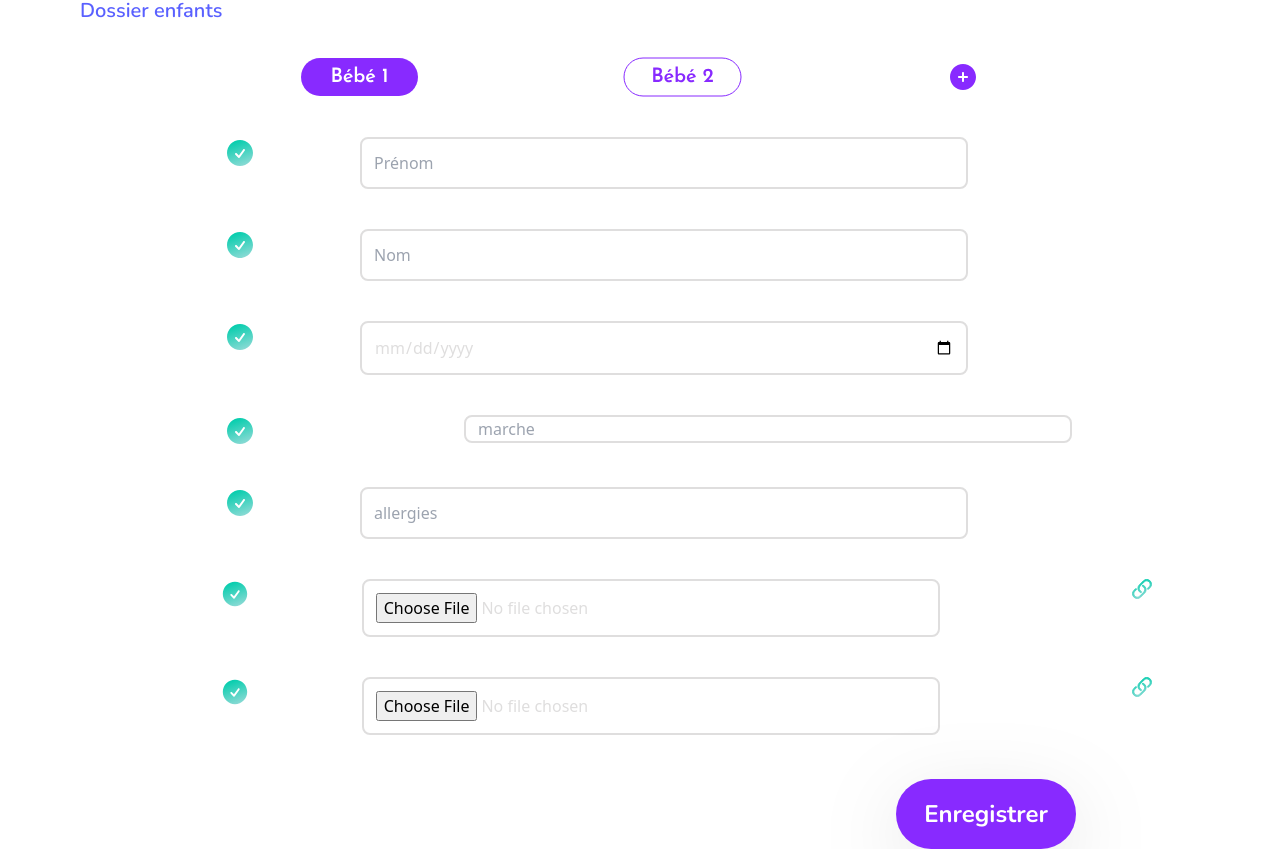
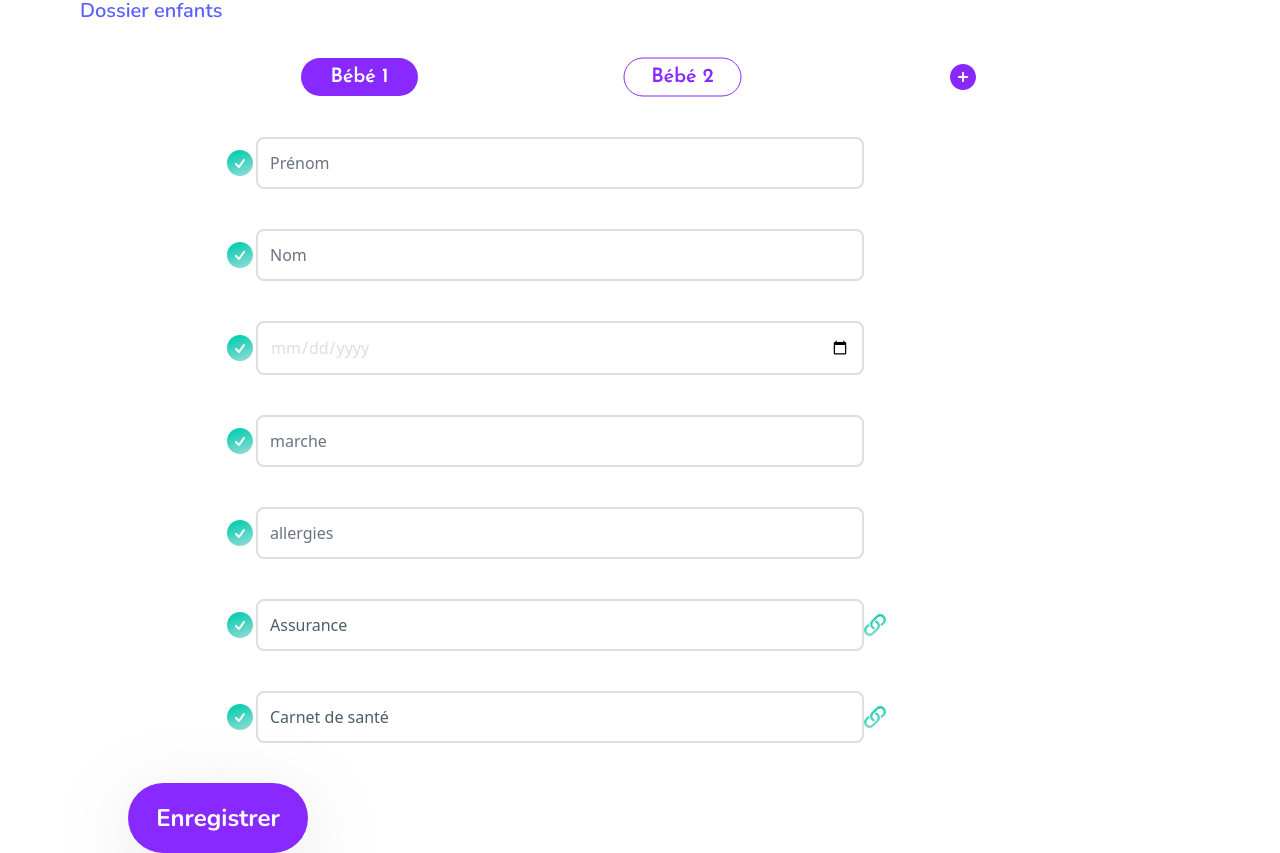
Before and after one commit to WildCodeSchool/2022-11-JS-RemoteFR-Geekrew-P3-NounouLink, a React (Vite) app in the folder frontend/: page /formulaireenfant in a window 1280 px wide. Shown: the part 256-1109 px from the top of the page. Built offline with nearby package versions, Linux system fonts and the light colour scheme; no server answers; the HTML template or start-up script is replaced by a standard one.

Commit message:
Css FormEnfant + Delete createToken

```diff
--- a/frontend/src/pages/FormulaireEnfant.jsx
+++ b/frontend/src/pages/FormulaireEnfant.jsx
@@ -19,7 +19,6 @@ function FormulaireEnfant() {
   const [allergie, setAllergie] = useState(null);
   const [insurance, setInsurance] = useState([]);
   const [healthbook, setHealthBook] = useState([]);
-
   const { userId, parentId, childrenId } = useUserContext();
 
   const parentsIdparents = parentId;
@@ -49,32 +48,6 @@ function FormulaireEnfant() {
     }
   }, []);
 
-  // const childrenFile = {
-  //   firstname,
-  //   lastname,
-  //   birthdate,
-  //   canwalk,
-  //   allergie,
-  //   parentsIdparents,
-  //   parentsUsersIdusers,
-  // };
-  // const handleSubmit = (event) => {
-  //   event.preventDefault();
-
-  //   userAPI
-  //     .post(`/api/enfants`, childrenFile)
-  //     .then((response) => {
-  //       setChildrenId(response.data.childrenId);
-  //       toast.success("Le dossier a été enregistré avec succès !");
-  //       navigate("/recherche");
-  //     })
-  //     .catch((error) => {
-  //       console.error(error);
-  //       toast.error(
-  //         "Une erreur est survenue lors de l'enregistrement du dossier."
-  //       );
-  //     });
-  // };
   const uploadInsurance = (evt) => {
     evt.preventDefault();
     const formData = new FormData();
@@ -113,17 +86,14 @@ function FormulaireEnfant() {
         <img src={btnbaby2} alt="button baby 2" />
         <img src={plusCircle} alt="plus circle" />
       </div>
-      <form
-        className=" text-grey-input grid  gap-7 space-between justify-center lg:grid lg:grid-cols-1 lg:gap-10 lg:w-4/5 ml-auto mr-auto"
-        // onSubmit={handleSubmit}
-      >
+      <form className=" text-grey-input grid  gap-7 space-between justify-center lg:grid lg:grid-cols-1 lg:gap-10 lg:w-4/5 ml-auto mr-auto">
         <label
           htmlFor="firstname"
-          className="flex flex-row mr-2 ml-7 lg:ml-24 lg:mr-4"
+          className="flex flex-row items-center mr-2 ml-7 lg:ml-24 lg:mr-4"
         >
           <Validation isValid={firstname !== ""} />
           <input
-            className=" w-4/6 ml-6 p-3 border-solid border-2 border-grey-input rounded-lg mds:w-10/12 mds:ml-[2.5rem] mds:mr-[1rem] lg:ml-[6.5rem]"
+            className=" w-4/6 p-3 border-solid border-2 border-grey-input rounded-lg mds:w-10/12 placeholder-gray-500"
             type="text"
             id="firstname"
             value={firstname}
@@ -134,11 +104,11 @@ function FormulaireEnfant() {
         </label>
         <label
           htmlFor="lastname"
-          className="flex flex-row mr-2 ml-7 lg:ml-24 lg:mr-4"
+          className="flex flex-row items-center mr-2 ml-7 lg:ml-24 lg:mr-4"
         >
           <Validation isValid={lastname !== ""} />
           <input
-            className=" w-4/6 ml-6 p-3 border-solid border-2 border-grey-input rounded-lg mds:w-10/12 mds:ml-[2.5rem] mds:mr-[1rem] lg:ml-[6.5rem]"
+            className=" w-4/6 p-3 border-solid border-2 border-grey-input rounded-lg mds:w-10/12 placeholder-gray-500"
             type="text"
             id="lastname"
             value={lastname}
@@ -149,11 +119,11 @@ function FormulaireEnfant() {
         </label>
         <label
           htmlFor="birthdate"
-          className="flex flex-row mr-2 ml-7 lg:ml-24 lg:mr-4 "
+          className="flex flex-row items-center mr-2 ml-7 lg:ml-24 lg:mr-4 "
         >
           <Validation isValid={birthdate !== ""} />
           <input
-            className=" w-4/6 ml-6 p-3 border-solid border-2 border-grey-input rounded-lg mds:w-10/12 mds:ml-[2.5rem] mds:mr-[1rem] lg:ml-[6.5rem]"
+            className=" w-4/6 p-3 border-solid border-2 border-grey-input rounded-lg mds:w-10/12 placeholder-gray-500"
             type="date"
             id="birthdate"
             value={birthdate}
@@ -164,12 +134,11 @@ function FormulaireEnfant() {
         </label>
         <label
           htmlFor="canwalk"
-          className="flex flex-row mr-2 ml-7 lg:ml-24 lg:mr-4 "
+          className="flex flex-row items-center mr-2 ml-7 lg:ml-24 lg:mr-4 "
         >
           <Validation isValid={canwalk !== ""} />{" "}
-          <p className="ml-6 lg:ml-[6.5rem]" />
           <input
-            className=" w-4/6 h-5 ml-6 p-3 border-solid border-2 border-grey-input rounded-lg mds:w-10/12 mds:ml-[2.5rem] mds:mr-[1rem] lg:ml-[6.5rem] "
+            className="w-4/6 p-3 border-solid border-2 border-grey-input rounded-lg mds:w-10/12 placeholder-gray-500 "
             type="text"
             id="canWalk"
             checked={canwalk}
@@ -179,11 +148,11 @@ function FormulaireEnfant() {
         </label>
         <label
           htmlFor="allergie"
-          className="flex flex-row mr-2 ml-7 lg:ml-24 lg:mr-4"
+          className="flex flex-row items-center mr-2 ml-7 lg:ml-24 lg:mr-4"
         >
           <Validation isValid={allergie !== ""} />
           <input
-            className=" w-4/6 ml-6 p-3 border-solid border-2 border-grey-input rounded-lg mds:w-10/12 mds:ml-[2.5rem] mds:mr-[1rem] lg:ml-[6.5rem]"
+            className="w-4/6 p-3 border-solid border-2 border-grey-input rounded-lg mds:w-10/12 placeholder-gray-500"
             type="text"
             id="allergie"
             value={allergie}
@@ -191,38 +160,43 @@ function FormulaireEnfant() {
             placeholder="allergies"
           />
         </label>
-
+        <div className="flex flex-row items-center mr-2 ml-7 lg:ml-24 lg:mr-4">
+          <Validation isValid={insurance !== null} />
           <label
             htmlFor="insurance"
-          className="flex flex-row justify-evenly md:ml-[1.75rem] mds:justify-evenky lg:ml-[5.75rem] "
+            className="w-4/6 p-3 border-solid border-2 border-grey-input rounded-lg mds:w-10/12"
           >
-          <Validation isValid={insurance !== null} />
+            <span className="text-grey"> Assurance </span>
             <input
-            className="w-3/5 p-3 border-solid border-2 border-grey-input rounded-lg md:ml-10 mds:w-10/12 lg:w-8/12 lg:ml-[7rem] lg:mr-[12rem] "
+              className="w-4/6 p-3 border-solid border-2 border-grey-input rounded-lg mds:w-10/12 hidden"
               type="file"
               id="insurance"
               onChange={(evt) => setInsurance(evt.target.files[0])}
-            placeholder="Assurance"
+              title="Assurance"
+              name="Assurance"
             />
-
+          </label>
           <UploadValidation isValidate={insurance !== null} />
-        </label>
+        </div>
+        <div className="flex flex-row items-center mr-2 ml-7 lg:ml-24 lg:mr-4">
+          <Validation isValid={healthbook !== null} />
           <label
             htmlFor="healthbook"
-          className="flex flex-row justify-evenly md:ml-[1.75rem] lg:ml-[5.75rem]"
+            className="w-4/6 p-3 border-solid border-2 border-grey-input rounded-lg mds:w-10/12"
           >
-          <Validation isValid={healthbook !== null} />
+            <span className="text-grey"> Carnet de santé </span>
             <input
-            className="w-3/5 p-3 border-solid border-2 border-grey-input rounded-lg md:ml-10 mds:w-10/12  lg:w-8/12 lg:ml-[7rem] lg:mr-[12rem]"
+              className="hidden"
               type="file"
               id="healthbook"
+              name="healthbook"
               onChange={(evt) => setHealthBook(evt.target.files[0])}
-            placeholder="carnet santé"
             />
-          <UploadValidation isValidate={healthbook !== null} />
           </label>
+          <UploadValidation isValidate={insurance !== null} />
+        </div>
         <button
-          className="btn-rounded-purple ml-44 lg:ml-[75%] mt-1"
+          className="btn-rounded-purple "
           type="submit"
           onClick={uploadInsurance}
         >
```
Also changed, not shown: 1 other file (tests, documents, lock files or other folders). Lines whose indentation alone changed are shown as unchanged.
